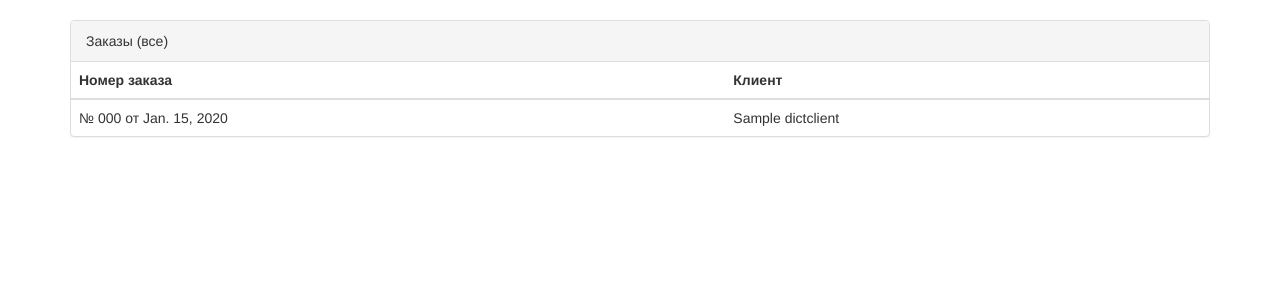
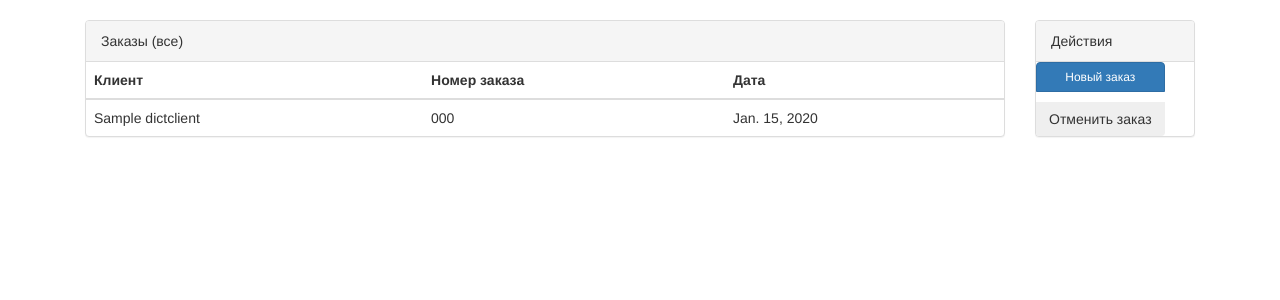
Before and after one commit to novikov-nsa/barbershop, a Django app: page /orders/ in a window 1280 px wide. Shown: the part 52-352 px from the top of the page. Run offline with Django 3.2, Linux system fonts and the light colour scheme; tables that the repository leaves empty hold one stand-in row (values such as "Sample post"); some libraries are stand-ins or nearby versions.

Commit message:
Внес правки в представление Заказы

```diff
--- a/barbershopoffice/templates/main.html
+++ b/barbershopoffice/templates/main.html
@@ -2,7 +2,7 @@
 {% block content2 %}
 
 <!-- <a href = "{% url 'main_app' %}">На главную страницу</a> -->
-<div class="container-fuid">
+<div class="container-fluid">
 <div class="row">
     <div class="col-lg-10">
         <div class="panel panel-default">
--- a/barbershopoffice/templates/orders.html
+++ b/barbershopoffice/templates/orders.html
@@ -1,6 +1,9 @@
 {% extends "index.html" %}
 {% block content2 %}
 
+<div class="container-fluid">
+<div class="row">
+    <div class="col-lg-10">
         <div class="panel panel-default">
   <!-- Содержание панели по умолчанию -->
             <div class="panel-heading">Заказы (все)</div>
@@ -9,22 +12,46 @@
              <table class="table">
                 <thead>
                      <tr>
+                         <th>Клиент</th>
                          <th>Номер заказа</th>
-        <th>Клиент</th>
+                         <th>Дата</th>
                     </tr>
                 </thead>
                 <tbody>
                     {% for orders in latest_order %}
                     <tr>
-            <td>№ {{ orders.numberOrder }} от {{orders.dateOrder }}</td>
                         <td>{{ orders.client.nameClient }}</td>
+                        <td>{{ orders.numberOrder }}</td>
+                        <td>{{ orders.dateOrder }}</td>
+
                     </tr>
                 {% endfor %}
                 </tbody>
 
              </table>
         </div>
+    </div>
+    <div class="col-lg-2">
 
+        <div class="panel panel-default">
+            <div class="panel-heading">Действия</div>
+
+            <div align="justify" class="btn-group-vertical" role="group" aria-label="Действия">
+
+                <button type="button" class="btn btn-primary btn-sm btn-block">Новый заказ</button>
+                <p></p>
+
+
+
+                <button type="button" class="btn btn-outline-secondary">Отменить заказ</button>
+
+            </div>
+
+
+        </div>
+    </div>
+</div>
+</div>
 
 <script>
 
```
Lines whose indentation alone changed are shown as unchanged.
